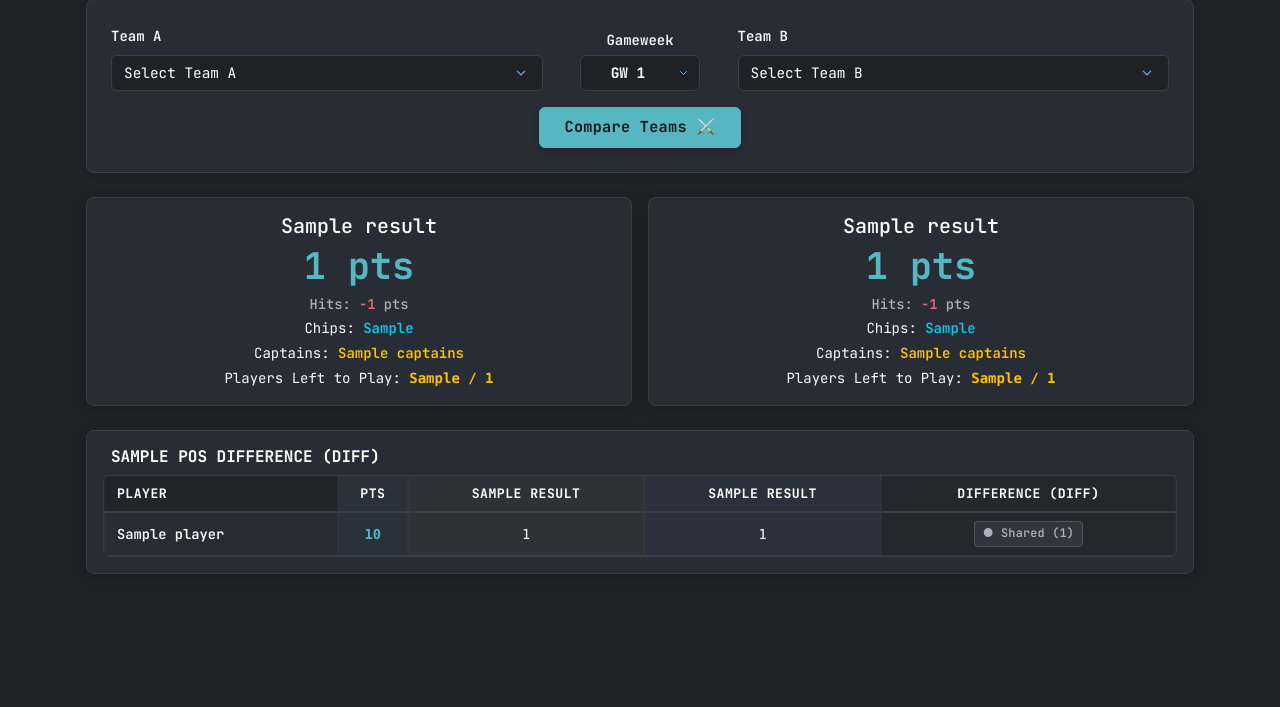
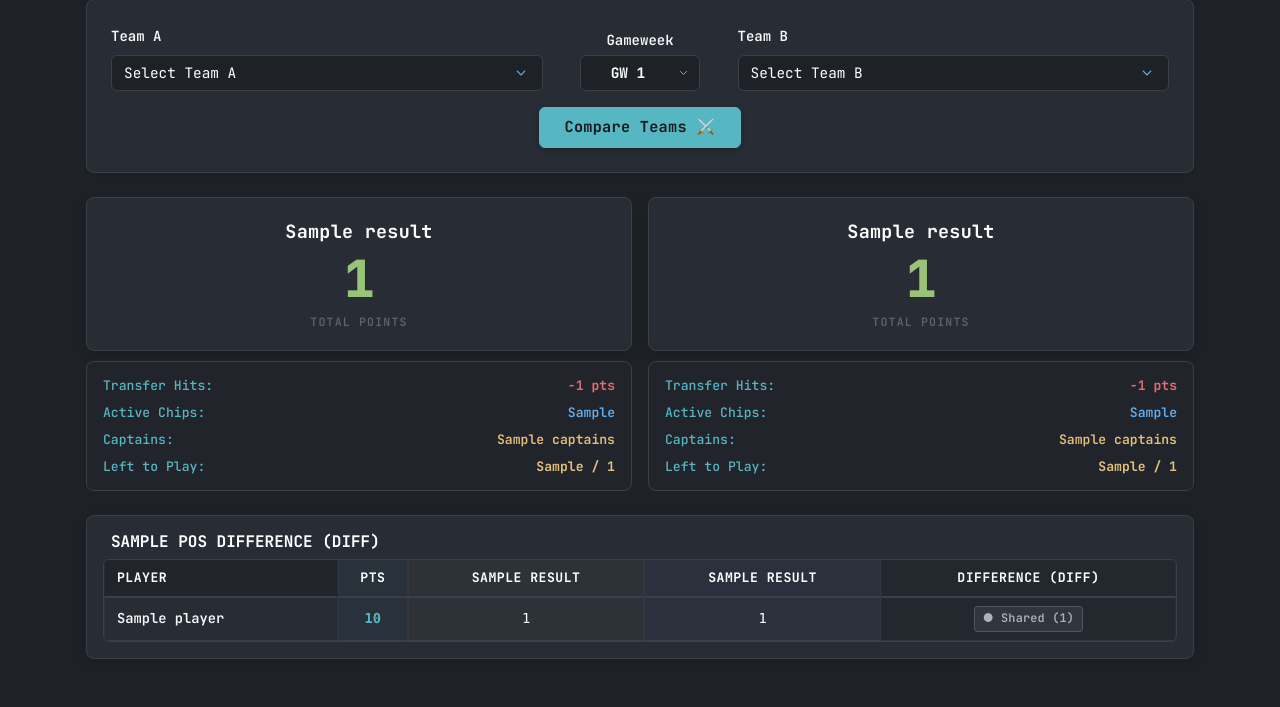
Before and after one commit to FeriCodes/super-league-website, a FastAPI app: template app/templates/index.html in a window 1280 px wide. Shown: the part 116-823 px from the top of the page. Before the commit the page ends 690 px from the top, so only its background shows below. Run offline with FastAPI, Linux system fonts and the light colour scheme; the template is opened without the code that fills it: most values are stand-ins (such as "Sample title", 1, 10 or a date in 2020).

Commit message:
style: implement split dual-card layout for team scores and details

```diff
--- a/app/static/css/style.css
+++ b/app/static/css/style.css
@@ -132,22 +132,89 @@ body {
   cursor: not-allowed;
 }
 
-/* Score Summary Cards */
-.score-points {
-  font-size: clamp(1.4rem, 3.8vw, 2.3rem);
-  color: var(--accent-cyan);
-  line-height: 1.2;
-  margin: 6px 0;
+/* Dual Card Architecture */
+.team-column {
+  display: flex;
+  flex-direction: column;
+  gap: 0.65rem;
 }
 
-.hits-text {
-  color: var(--text-main);
-  font-size: 0.86rem;
+.main-score-card {
+  background-color: var(--bg-card);
+  border: 1px solid var(--border-color);
+  border-radius: 8px;
+  padding: 1.25rem 1rem;
+  text-align: center;
+  box-shadow: 0 4px 12px rgba(0, 0, 0, 0.15);
+}
+
+.team-card-title {
+  color: var(--text-bright);
+  font-size: 1.15rem;
+  font-weight: 700;
+  letter-spacing: 0.3px;
+}
+
+.team-score-num {
+  font-size: clamp(2.2rem, 4.5vw, 3.2rem);
+  font-weight: 800;
+  color: var(--accent-green);
+  line-height: 1.1;
+  margin: 0.35rem 0;
+}
+
+.team-score-lbl {
+  font-size: 0.72rem;
+  letter-spacing: 1.2px;
+  font-weight: 600;
+  color: var(--text-muted);
+}
+
+.sub-details-card {
+  background-color: var(--bg-card-subtle);
+  border: 1px solid var(--border-color);
+  border-radius: 8px;
+  padding: 0.85rem 1rem;
+  display: flex;
+  flex-direction: column;
+  gap: 0.45rem;
+}
+
+.meta-row {
+  display: flex;
+  justify-content: space-between;
+  align-items: center;
+  font-size: 0.82rem;
+}
+
+.meta-label {
+  color: var(--accent-cyan);
   font-weight: 500;
 }
 
-.hits-value {
+.meta-value {
+  color: var(--text-bright);
+  font-family: inherit;
+  text-align: right;
+}
+
+.meta-value.hits {
   color: var(--accent-red);
+  font-weight: 700;
+}
+
+.meta-value.chips {
+  color: var(--accent-blue-soft);
+  font-weight: 600;
+}
+
+.meta-value.captains {
+  color: var(--accent-yellow);
+  font-weight: 600;
+}
+
+.meta-value.left-to-play {
+  color: var(--accent-yellow);
   font-weight: 700;
 }
 
--- a/app/templates/index.html
+++ b/app/templates/index.html
@@ -8,10 +8,12 @@
     <!-- JetBrains Mono Font -->
     <link rel="preconnect" href="https://fonts.googleapis.com">
     <link rel="preconnect" href="https://fonts.gstatic.com" crossorigin>
-  <link href="https://fonts.googleapis.com/css2?family=JetBrains+Mono:wght@400;500;600;700;800&display=swap" rel="stylesheet">
+    <link href="https://fonts.googleapis.com/css2?family=JetBrains+Mono:wght@400;500;600;700;800&display=swap"
+          rel="stylesheet">
 
     <!-- Bootstrap 5 CSS -->
-  <link href="https://cdn.jsdelivr.net/npm/bootstrap@5.3.3/dist/css/bootstrap.min.css" rel="stylesheet">
+    <link href="https://cdn.jsdelivr.net/npm/bootstrap@5.3.3/dist/css/bootstrap.min.css"
+          rel="stylesheet">
     <!-- Custom Dark Theme CSS -->
     <link rel="stylesheet" href="/static/css/style.css">
   </head>
@@ -35,17 +37,20 @@
               <select class="form-select" id="team_a_name" name="team_a_name" required>
                 <option value="" disabled {% if not selected_team_a %}selected{% endif %}>Select Team A</option>
                 {% for team in team_names %}
-                <option value="{{ team }}" {% if selected_team_a == team %}selected{% endif %}>{{ team }}</option>
+                  <option value="{{ team }}"
+                          {% if selected_team_a == team %}selected{% endif %}>{{ team }}</option>
                 {% endfor %}
               </select>
             </div>
 
             <!-- Column 2: Centered Gameweek -->
             <div class="col-12 col-md-2 text-center">
-            <label for="gameweek" class="form-label text-light fw-semibold small w-100 text-center mb-1">
-              Gameweek
-            </label>
-            <select class="form-select text-center fw-bold mx-auto" id="gameweek" name="gameweek" required>
+              <label for="gameweek"
+                     class="form-label text-light fw-semibold small w-100 text-center mb-1">Gameweek</label>
+              <select class="form-select text-center fw-bold mx-auto"
+                      id="gameweek"
+                      name="gameweek"
+                      required>
                 {% for week in range(1, 39) %}
                   <option value="{{ week }}" {% if gw|int == week %}selected{% endif %}>GW {{ week }}</option>
                 {% endfor %}
@@ -58,7 +63,8 @@
               <select class="form-select" id="team_b_name" name="team_b_name" required>
                 <option value="" disabled {% if not selected_team_b %}selected{% endif %}>Select Team B</option>
                 {% for team in team_names %}
-                <option value="{{ team }}" {% if selected_team_b == team %}selected{% endif %}>{{ team }}</option>
+                  <option value="{{ team }}"
+                          {% if selected_team_b == team %}selected{% endif %}>{{ team }}</option>
                 {% endfor %}
               </select>
             </div>
@@ -76,48 +82,64 @@
 
       <!-- Comparison Results Section -->
       {% if results %}
-      <!-- Team Score Summary Cards -->
-      <div class="row g-2 g-md-3 mb-4 text-center">
-        <!-- Team A Summary Card -->
-        <div class="col-6">
-          <div class="custom-card p-3">
-            <h5 class="text-white text-truncate mb-1">{{ results.team_a_name }}</h5>
-            <div class="score-points fw-bold">{{ results.summary_a.total_team_points }} pts</div>
-            <div class="hits-text">
-              Hits: <span class="hits-value">-{{ results.summary_a.total_hits_cost }}</span> pts
+        <!-- Team Score Summary Cards (Split Design) -->
+        <div class="row g-2 g-md-3 mb-4">
+          <!-- Team A Column -->
+          <div class="col-12 col-md-6 team-column">
+            <!-- Main Card -->
+            <div class="main-score-card">
+              <div class="team-card-title text-truncate">{{ results.team_a_name }}</div>
+              <div class="team-score-num">{{ results.summary_a.total_team_points }}</div>
+              <div class="team-score-lbl">TOTAL POINTS</div>
             </div>
-            <div class="small mt-1 text-light">
-              Chips: <span class="text-info fw-semibold">{{ results.summary_a.active_chips }}</span>
+            <!-- Sub Card -->
+            <div class="sub-details-card">
+              <div class="meta-row">
+                <span class="meta-label">Transfer Hits:</span>
+                <span class="meta-value hits">-{{ results.summary_a.total_hits_cost }} pts</span>
               </div>
-            <div class="small mt-1 text-light">
-              Captains: <span class="text-warning fw-semibold">{{ results.summary_a.captains }}</span>
+              <div class="meta-row">
+                <span class="meta-label">Active Chips:</span>
+                <span class="meta-value chips">{{ results.summary_a.active_chips }}</span>
               </div>
-            <div class="small mt-1 text-light">
-              Players Left to Play:
-              <span class="text-warning fw-bold font-monospace">
+              <div class="meta-row">
+                <span class="meta-label">Captains:</span>
+                <span class="meta-value captains">{{ results.summary_a.captains }}</span>
+              </div>
+              <div class="meta-row">
+                <span class="meta-label">Left to Play:</span>
+                <span class="meta-value left-to-play">
                   {{ results.summary_a.status_counts.left_to_play }} / {{ results.summary_a.status_counts.total_slots }}
                 </span>
               </div>
             </div>
           </div>
 
-        <!-- Team B Summary Card -->
-        <div class="col-6">
-          <div class="custom-card p-3">
-            <h5 class="text-white text-truncate mb-1">{{ results.team_b_name }}</h5>
-            <div class="score-points fw-bold">{{ results.summary_b.total_team_points }} pts</div>
-            <div class="hits-text">
-              Hits: <span class="hits-value">-{{ results.summary_b.total_hits_cost }}</span> pts
+          <!-- Team B Column -->
+          <div class="col-12 col-md-6 team-column">
+            <!-- Main Card -->
+            <div class="main-score-card">
+              <div class="team-card-title text-truncate">{{ results.team_b_name }}</div>
+              <div class="team-score-num">{{ results.summary_b.total_team_points }}</div>
+              <div class="team-score-lbl">TOTAL POINTS</div>
             </div>
-            <div class="small mt-1 text-light">
-              Chips: <span class="text-info fw-semibold">{{ results.summary_b.active_chips }}</span>
+            <!-- Sub Card -->
+            <div class="sub-details-card">
+              <div class="meta-row">
+                <span class="meta-label">Transfer Hits:</span>
+                <span class="meta-value hits">-{{ results.summary_b.total_hits_cost }} pts</span>
               </div>
-            <div class="small mt-1 text-light">
-              Captains: <span class="text-warning fw-semibold">{{ results.summary_b.captains }}</span>
+              <div class="meta-row">
+                <span class="meta-label">Active Chips:</span>
+                <span class="meta-value chips">{{ results.summary_b.active_chips }}</span>
               </div>
-            <div class="small mt-1 text-light">
-              Players Left to Play:
-              <span class="text-warning fw-bold font-monospace">
+              <div class="meta-row">
+                <span class="meta-label">Captains:</span>
+                <span class="meta-value captains">{{ results.summary_b.captains }}</span>
+              </div>
+              <div class="meta-row">
+                <span class="meta-label">Left to Play:</span>
+                <span class="meta-value left-to-play">
                   {{ results.summary_b.status_counts.left_to_play }} / {{ results.summary_b.status_counts.total_slots }}
                 </span>
               </div>
@@ -145,24 +167,17 @@
                     {% for p in players %}
                       <tr>
                         <td class="fw-semibold text-light text-nowrap">{{ p.name }}</td>
-                      <td class="text-center font-monospace fw-bold" style="color: var(--accent-cyan);">
-                        {{ p.player_points }}
-                      </td>
+                        <td class="text-center font-monospace fw-bold"
+                            style="color: var(--accent-cyan)">{{ p.player_points }}</td>
                         <td class="text-center font-monospace">{{ p.count_a }}</td>
                         <td class="text-center font-monospace">{{ p.count_b }}</td>
                         <td class="text-center text-nowrap">
                           {% if p.diff > 0 %}
-                          <span class="diff-badge badge-advantage">
-                            ▲ +{{ p.diff }} {{ results.team_a_name }}
-                          </span>
+                            <span class="diff-badge badge-advantage">▲ +{{ p.diff }} {{ results.team_a_name }}</span>
                           {% elif p.diff < 0 %}
-                          <span class="diff-badge badge-disadvantage">
-                            ▲ +{{ p.diff|abs }} {{ results.team_b_name }}
-                          </span>
+                            <span class="diff-badge badge-disadvantage">▲ +{{ p.diff|abs }} {{ results.team_b_name }}</span>
                           {% else %}
-                          <span class="diff-badge badge-shared">
-                            ● Shared ({{ p.count_a }})
-                          </span>
+                            <span class="diff-badge badge-shared">● Shared ({{ p.count_a }})</span>
                           {% endif %}
                         </td>
                       </tr>
@@ -179,12 +194,12 @@
 
     <!-- Loading State Script -->
     <script>
-    document.addEventListener("DOMContentLoaded", function () {
+        document.addEventListener("DOMContentLoaded", function() {
             const form = document.getElementById("compare-form");
             const btn = document.getElementById("btn-submit");
 
             if (form && btn) {
-        form.addEventListener("submit", function () {
+                form.addEventListener("submit", function() {
                     btn.disabled = true;
                     btn.innerHTML = `
             <span class="spinner-border spinner-border-sm me-2" role="status" aria-hidden="true"></span>
```
Lines whose indentation alone changed are shown as unchanged.
